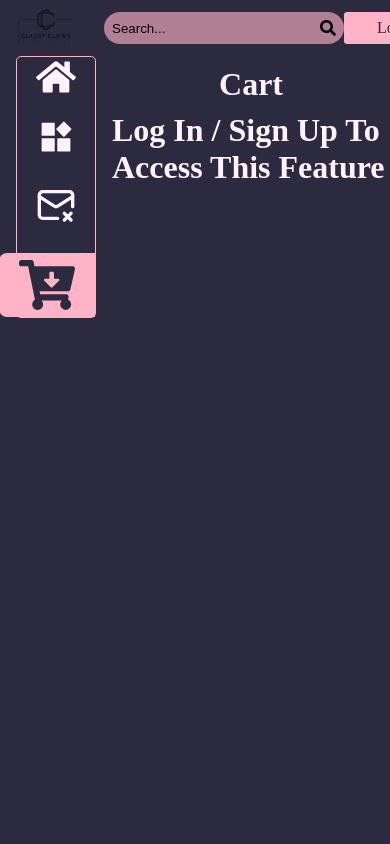
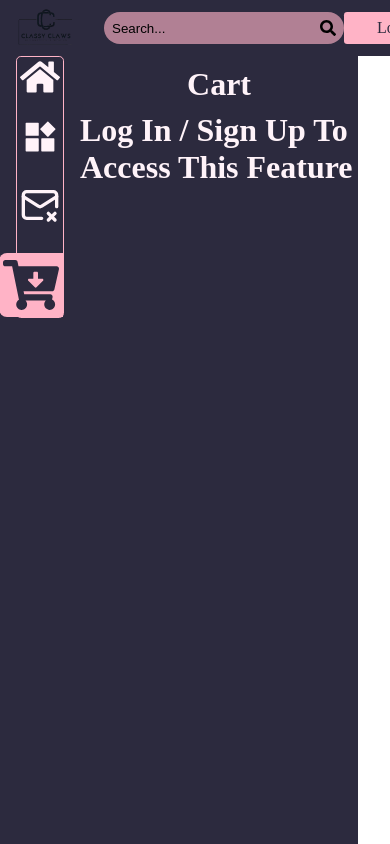
Before and after one commit to Armanni07/Classy_Claws, a React (Vite) app: page /cart in a window 390 px wide. Shown: the top 844 px of the page. Built offline with nearby package versions, Linux system fonts and the light colour scheme; a web font is replaced by a local one.

Commit message:
Sidebar Media Query Completed

```diff
--- a/src/App.scss
+++ b/src/App.scss
@@ -35,6 +35,15 @@
   }
   to {
     width: 6rem;
+  }
+}
+
+@keyframes Slides {
+  from {
+    width: 3rem;
+  }
+  to {
+    width: 4rem;
   }
 }
 
--- a/src/Components/HomeComponents/AboutSection/AboutSection.scss
+++ b/src/Components/HomeComponents/AboutSection/AboutSection.scss
@@ -109,4 +109,11 @@
   &.in-view {
     animation: SliderLeft 1s linear 0s 1 normal forwards;
   }
+
+  @media screen and (max-width: 576px) {
+    gap: 2rem;
+    height: auto;
+    flex-direction: column;
+    width: calc(100vw - 5rem);
+  }
 }
--- a/src/Components/Sidebar/Sidebar.scss
+++ b/src/Components/Sidebar/Sidebar.scss
@@ -63,13 +63,26 @@
       background-color: #ffb3c6;
       border-radius: 0.5rem 0 0 0.5rem;
       transition: all 0.3s ease-in-out;
-      animation: Slide .3s linear 0s 1 normal forwards;
+      animation: Slide 0.3s linear 0s 1 normal forwards;
 
       svg {
         width: 3.5rem;
         height: 3.5rem;
         color: #2c2a3e;
       }
+
+      @media screen and (max-width: 576px) {
+        width: 3rem;
+        animation: Slides 0.3s linear 0s 1 normal forwards;
+      }
+    }
+
+    @media screen and (max-width: 576px) {
+      width: 3rem;
     }
   }
+
+  @media screen and (max-width: 576px) {
+    width: 5rem;
+  }
 }
--- a/src/Components/Sidebar/Sidebar.tsx
+++ b/src/Components/Sidebar/Sidebar.tsx
@@ -3,7 +3,6 @@ import { Link, useLocation } from "react-router-dom";
 
 import "./Sidebar.scss";
 import { www } from "../../Utils/URLS/Urls";
-// import { Info } from "../../Pages/Info/Info";
 import { useAuth } from "../../Hooks/UseAuth";
 import { server } from "../../Utils/Server/Server";
 import { method } from "../../Utils/Functions/Functions";
--- a/src/Pages/Home/Home.scss
+++ b/src/Pages/Home/Home.scss
@@ -1,8 +1,5 @@
 @import url(https://fonts.googleapis.com/css2?family=Aboreto&display=swap);
 @import url("https://fonts.googleapis.com/css2?family=ABeeZee:ital@0;1&family=Alegreya+Sans:ital,wght@0,100;0,300;0,400;0,500;0,700;0,800;0,900;1,100;1,300;1,400;1,500;1,700;1,800;1,900&family=Alumni+Sans+Pinstripe:ital@0;1&display=swap");
-
-
-
 
 .home {
   overflow: scroll;
@@ -10,4 +7,7 @@
   background-color: #2c2a3e;
   height: calc(100vh - 3.5rem);
 
+  @media screen and (max-width: 576px) {
+    width: calc(100vw - 5rem);
+  }
 }
```
